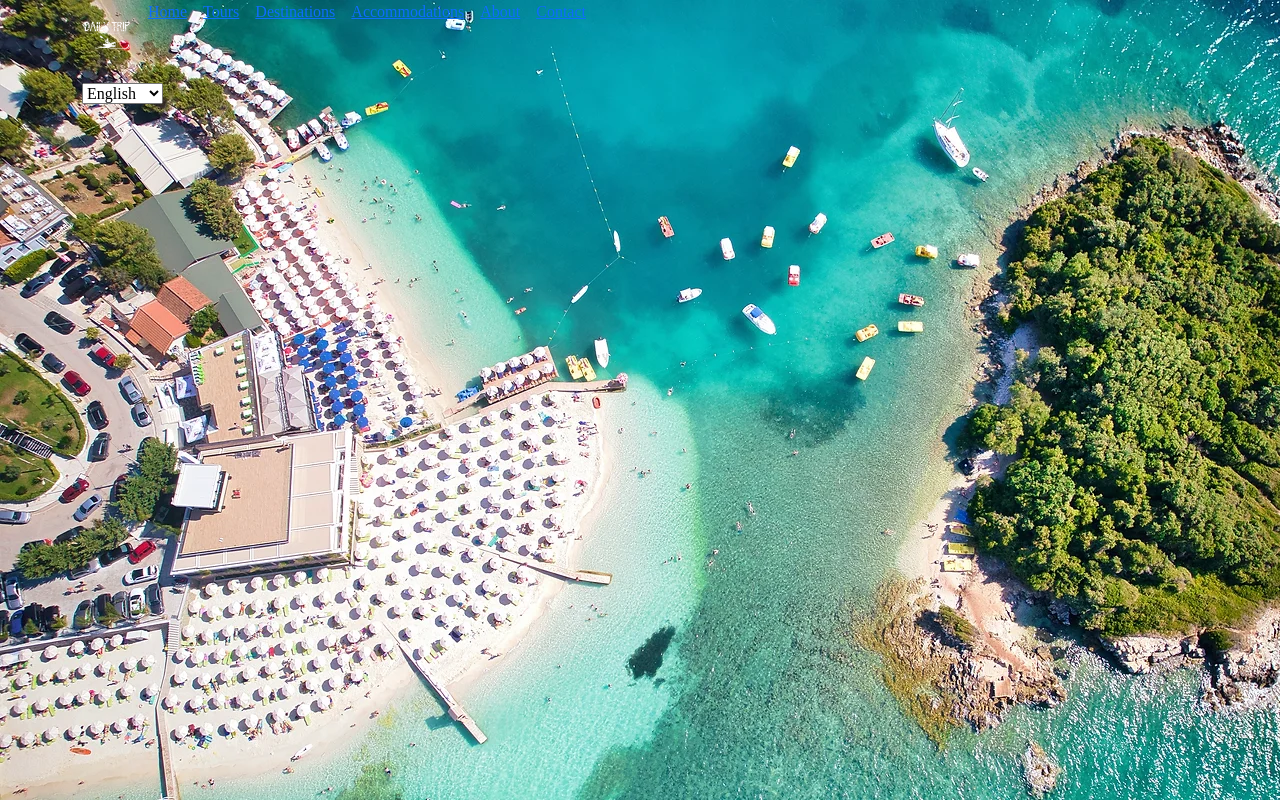
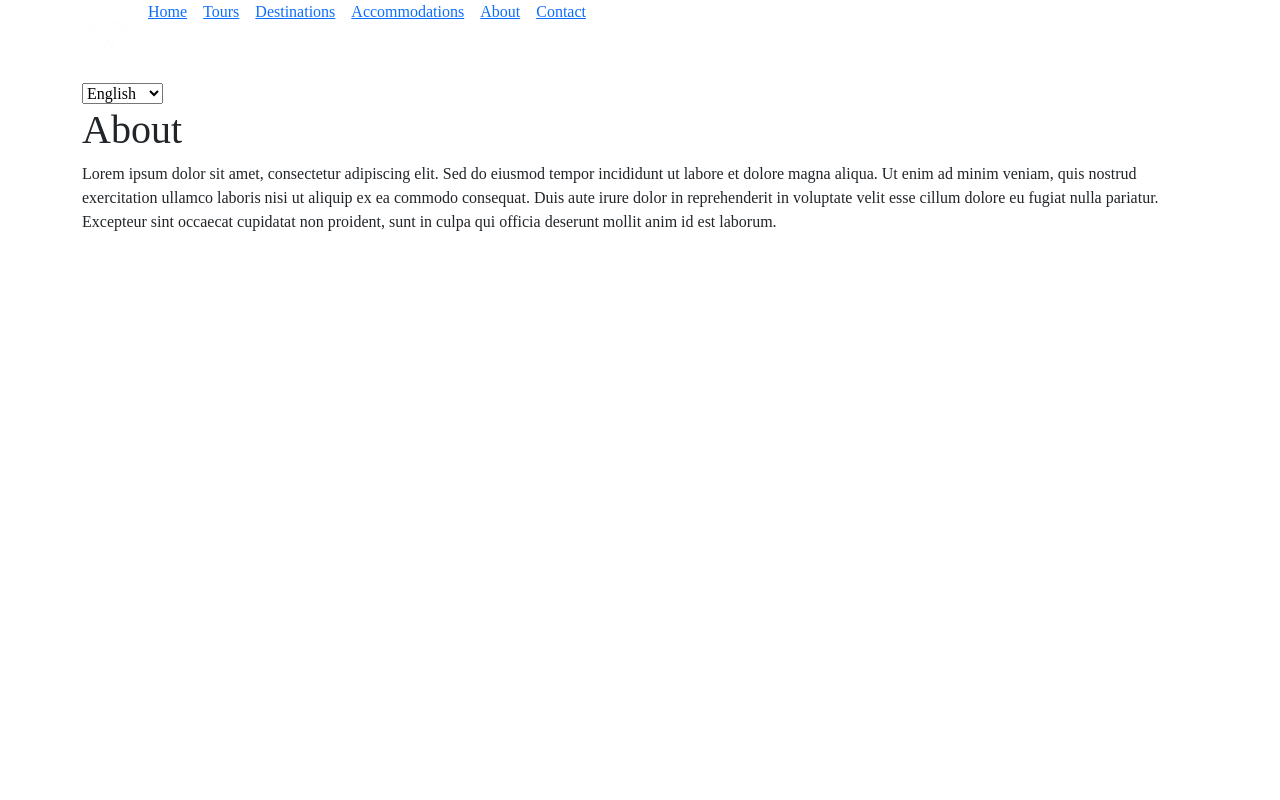
Before and after one commit to orsoli/daily-trip-albania-frontend, a Vue app: page /about in a window 1280 px wide. Built offline with nearby package versions, Linux system fonts and the light colour scheme.

Commit message:
Refactor header links for static text and routing, implement language translation, and enhance page templates with content

```diff
--- a/src/components/AppHeader.vue
+++ b/src/components/AppHeader.vue
@@ -5,28 +5,28 @@ export default {
     return {
       headerList: [
         {
-          text: this.$t("home"),
-          url: "{name:'home'}",
+          text: "home",
+          url: "/",
         },
         {
-          text: this.$t("tours"),
-          url: "name: 'tours'",
+          text: "tours",
+          url: "tours",
         },
         {
-          text: this.$t("destinations"),
-          url: "name: 'destinations'",
+          text: "destinations",
+          url: "destinations",
         },
         {
-          text: this.$t("accommodations"),
-          url: "name: 'accommodations'",
+          text: "accommodations",
+          url: "accommodations",
         },
         {
-          text: this.$t("about"),
-          url: "name: 'about'",
+          text: "about",
+          url: "about",
         },
         {
-          text: this.$t("contact"),
-          url: "name: 'contact'",
+          text: "contact",
+          url: "contact",
         },
       ],
 
@@ -39,9 +39,24 @@ export default {
 
   components: {},
 
+  computed: {
+    translatedHeaders() {
+      return this.headerList.map((header) => ({
+        text: this.$t(header.text),
+        url: header.url,
+      }));
+    },
+  },
+  watch: {
+    "$i18n.locale"() {
+      this.$forceUpdate();
+    },
+  },
+
   methods: {
     changeLanguage(lang) {
       this.$i18n.locale = lang;
+      console.log("Language changed to: ", lang);
     },
   },
 };
@@ -67,7 +82,7 @@ export default {
                 />
               </router-link>
             </li>
-            <li v-for="(header, i) in headerList" :key="i">
+            <li v-for="(header, i) in translatedHeaders" :key="i">
               <router-link :to="header.url">
                 {{ header.text }}
               </router-link>
--- a/src/js/main.js
+++ b/src/js/main.js
@@ -11,6 +11,7 @@ import sq from "../locales/sq/static.json";
 
 const i18n = createI18n({
   legacy: false,
+  globalInjection: true,
   locale: "en", // Selected language
   messages: {
     en, // English
--- a/src/locales/en/static.json
+++ b/src/locales/en/static.json
@@ -4,5 +4,7 @@
     "destinations": "Destinations",
     "accommodations": "Accommodations",
     "about": "About",
-    "contact": "Contact"
+    "contact": "Contact",
+
+    "app_name": "Daily Trip"
 }
--- a/src/locales/sq/static.json
+++ b/src/locales/sq/static.json
@@ -4,5 +4,8 @@
     "destinations": "Destinacione",
     "accommodations": "Akomodime",
     "about": "Rreth nesh",
-    "contact": "Kontakt"
+    "contact": "Kontakt",
+
+    "app_name": "Agjensia Daily Trip"
+
 }
--- a/src/pages/About.vue
+++ b/src/pages/About.vue
@@ -10,6 +10,19 @@ export default {
 };
 </script>
 
-<template></template>
+<template>
+  <div class="container">
+    <h1>About</h1>
+    <p>
+      Lorem ipsum dolor sit amet, consectetur adipiscing elit. Sed do eiusmod
+      tempor incididunt ut labore et dolore magna aliqua. Ut enim ad minim
+      veniam, quis nostrud exercitation ullamco laboris nisi ut aliquip ex ea
+      commodo consequat. Duis aute irure dolor in reprehenderit in voluptate
+      velit esse cillum dolore eu fugiat nulla pariatur. Excepteur sint occaecat
+      cupidatat non proident, sunt in culpa qui officia deserunt mollit anim id
+      est laborum.
+    </p>
+  </div>
+</template>
 
 <style lang="scss" scoped></style>
--- a/src/pages/Accommodations.vue
+++ b/src/pages/Accommodations.vue
@@ -10,6 +10,10 @@ export default {
 };
 </script>
 
-<template></template>
+<template>
+  <div class="container">
+    <h1>Accommodations</h1>
+  </div>
+</template>
 
 <style lang="scss" scoped></style>
--- a/src/pages/Contact.vue
+++ b/src/pages/Contact.vue
@@ -10,6 +10,19 @@ export default {
 };
 </script>
 
-<template></template>
+<template>
+  <div class="container">
+    <h1>Contact</h1>
+    <p>
+      Lorem ipsum dolor sit amet, consectetur adipiscing elit. Sed do eiusmod
+      tempor incididunt ut labore et dolore magna aliqua. Ut enim ad minim
+      veniam, quis nostrud exercitation ullamco laboris nisi ut aliquip ex ea
+      commodo consequat. Duis aute irure dolor in reprehenderit in voluptate
+      velit esse cillum dolore eu fugiat nulla pariatur. Excepteur sint occaecat
+      cupidatat non proident, sunt in culpa qui officia deserunt mollit anim id
+      est laborum.
+    </p>
+  </div>
+</template>
 
 <style lang="scss" scoped></style>
--- a/src/pages/Destinations.vue
+++ b/src/pages/Destinations.vue
@@ -10,6 +10,10 @@ export default {
 };
 </script>
 
-<template></template>
+<template>
+  <div class="container">
+    <h1>Destination</h1>
+  </div>
+</template>
 
 <style lang="scss" scoped></style>
--- a/src/pages/Home.vue
+++ b/src/pages/Home.vue
@@ -25,7 +25,7 @@ export default {
 
   <!-- Main section -->
   <div>
-    <h1 class="text-primary">{{ title }}</h1>
+    <h1 class="text-primary">{{ $t("app_name") }}</h1>
   </div>
 </template>
 
@@ -33,7 +33,7 @@ export default {
 @use "../style/general.scss" as *;
 @use "bootstrap/scss/bootstrap.scss" as *;
 
-body {
-  background-image: $my-bg-img;
-}
+// body {
+//   background-image: $my-bg-img;
+// }
 </style>
--- a/src/pages/Tours.vue
+++ b/src/pages/Tours.vue
@@ -10,6 +10,10 @@ export default {
 };
 </script>
 
-<template></template>
+<template>
+  <div class="container">
+    <h1>Tours</h1>
+  </div>
+</template>
 
 <style lang="scss" scoped></style>
```
